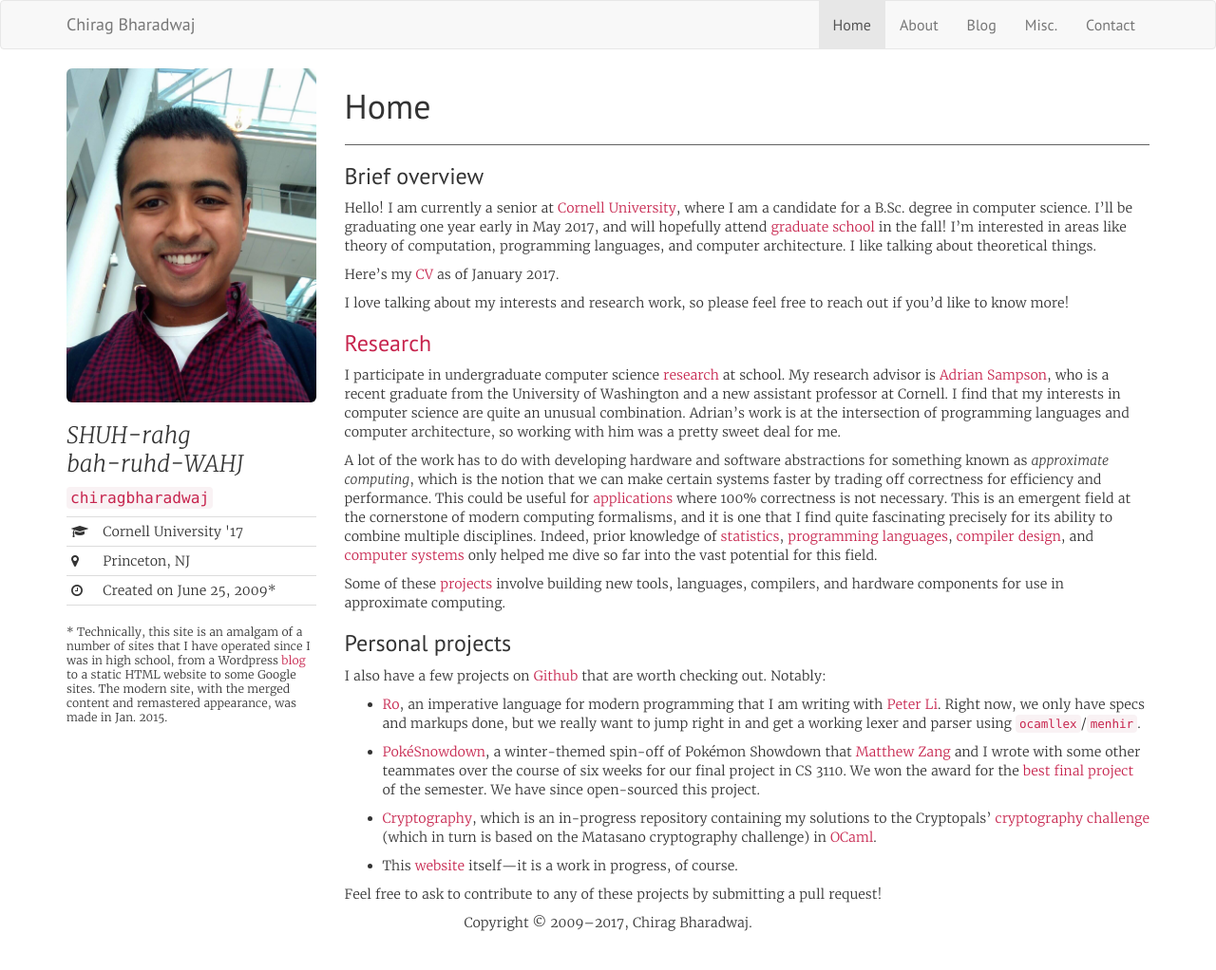
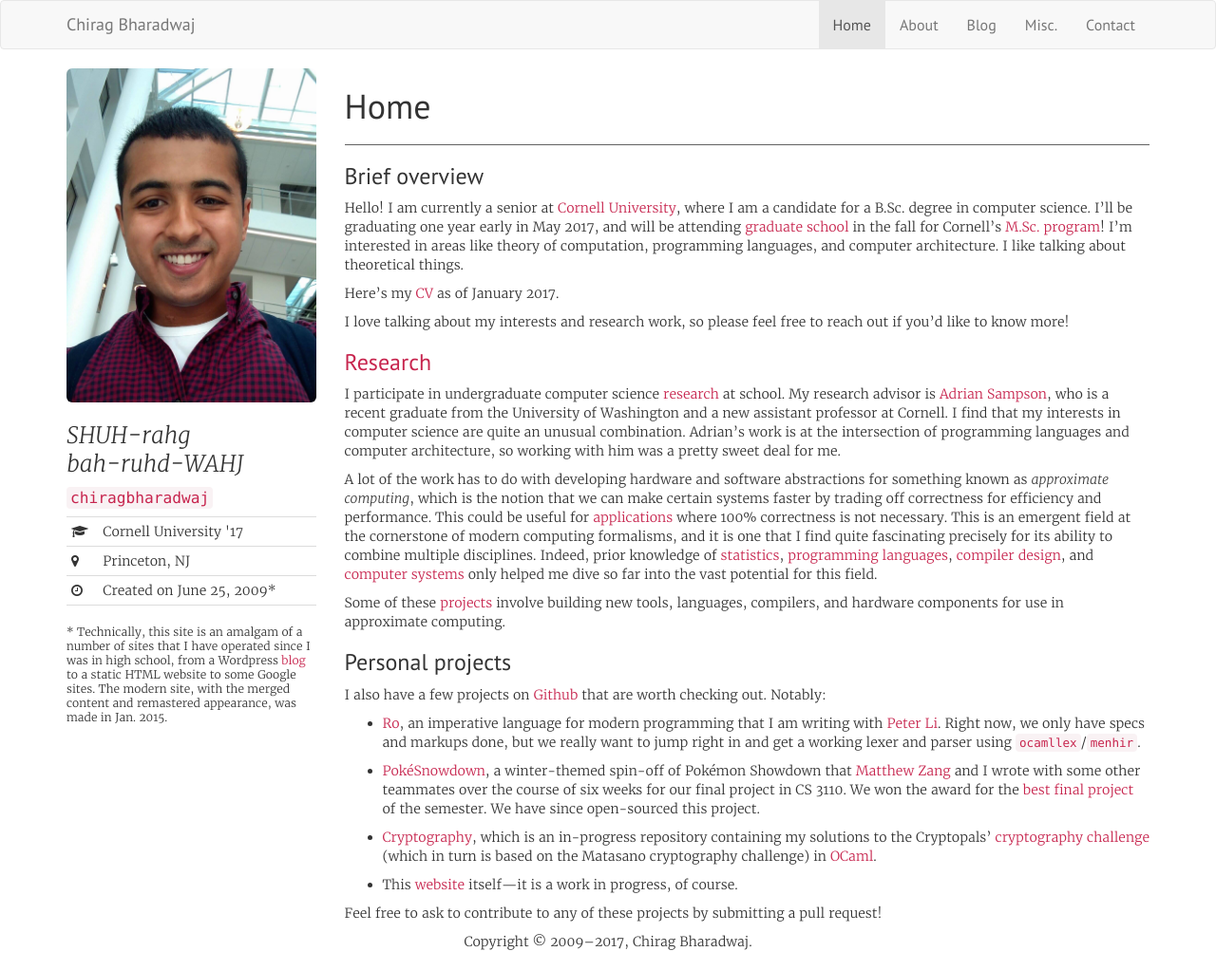
Before and after one commit to chiragbharadwaj/site, a Jekyll site: the page built from index.md, in a window 1280 px wide. Shown: the whole page at 95% size. Built offline with Jekyll 4.4.1, drawn with Linux system fonts in a browser that asks for light colours; nearby versions of some CDN libraries; some web fonts are replaced; library files that are not in the unit come from our copies; our own code applies the rules of GitHub Pages for plain Markdown files.

Commit message:
Updated site with MS info

```diff
--- a/index.md
+++ b/index.md
@@ -1,7 +1,7 @@
 ---
 layout: home
 excerpt: |
-  Hi, my name is Chirag Bharadwaj, and I am currently a senior at Cornell University. I am a candidate for a B.Sc. degree in computer science, and I will be graduating in May 2017—one year early. With luck, I will be attending a graduate program in the fall. I am interested in the intersection of programming languages and computer architecture.
+  Hi, my name is Chirag Bharadwaj, and I am currently a senior at Cornell University. I am a candidate for a B.Sc. degree in computer science, and I will be graduating in May 2017—one year early. I will be attending Cornell's M.Sc. program in the fall. I am interested in the intersection of programming languages and computer architecture.
 ---
 
 # Home
@@ -12,7 +12,8 @@ excerpt: |
 
 Hello! I am currently a senior at [Cornell University][cornell-cs], where I am a
 candidate for a B.Sc. degree in computer science. I'll be graduating one year
-early in May 2017, and will hopefully attend [graduate school][grad] in the fall!
+early in May 2017, and will be attending [graduate school][grad] in the fall for
+Cornell's [M.Sc. program][ms]!
 I'm interested in areas like theory of computation, programming languages, and
 computer architecture. I like talking about theoretical things.
 
```
Also changed, not shown: other parts of index.md (+1 -0 lines), _data/vitae.yml (+6 -1 lines).
